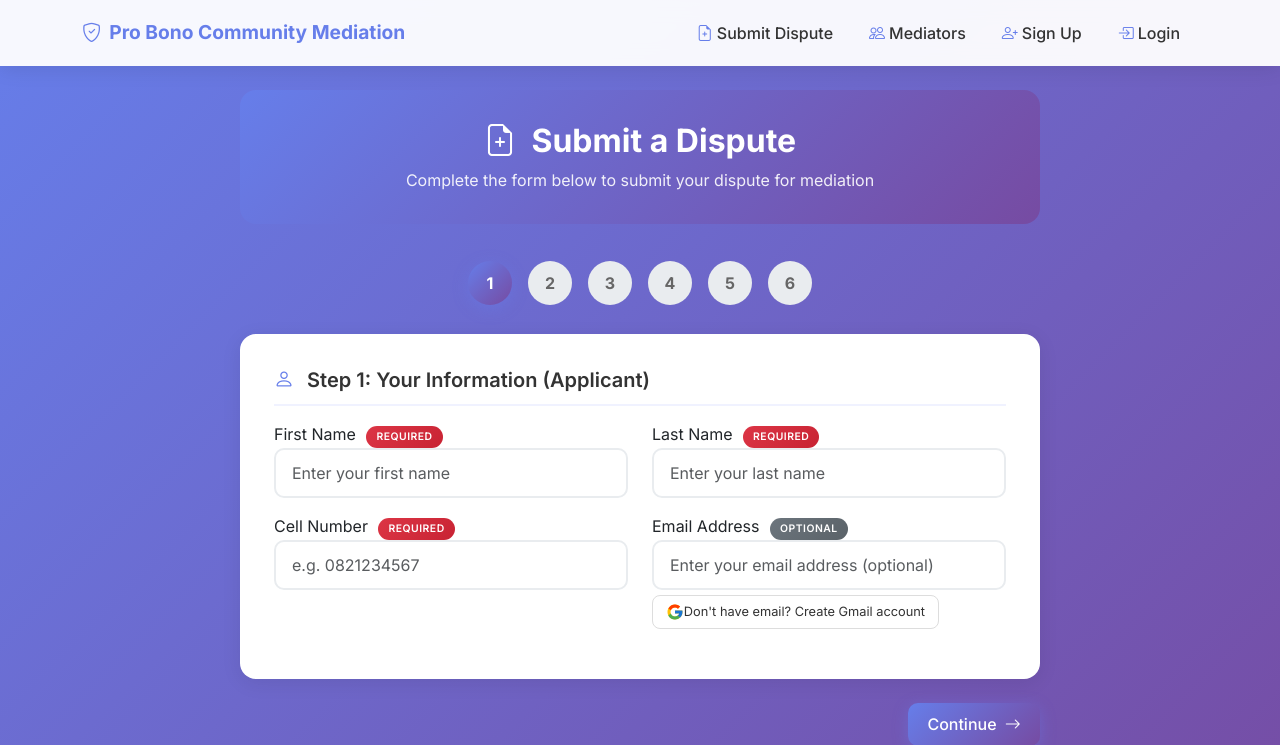
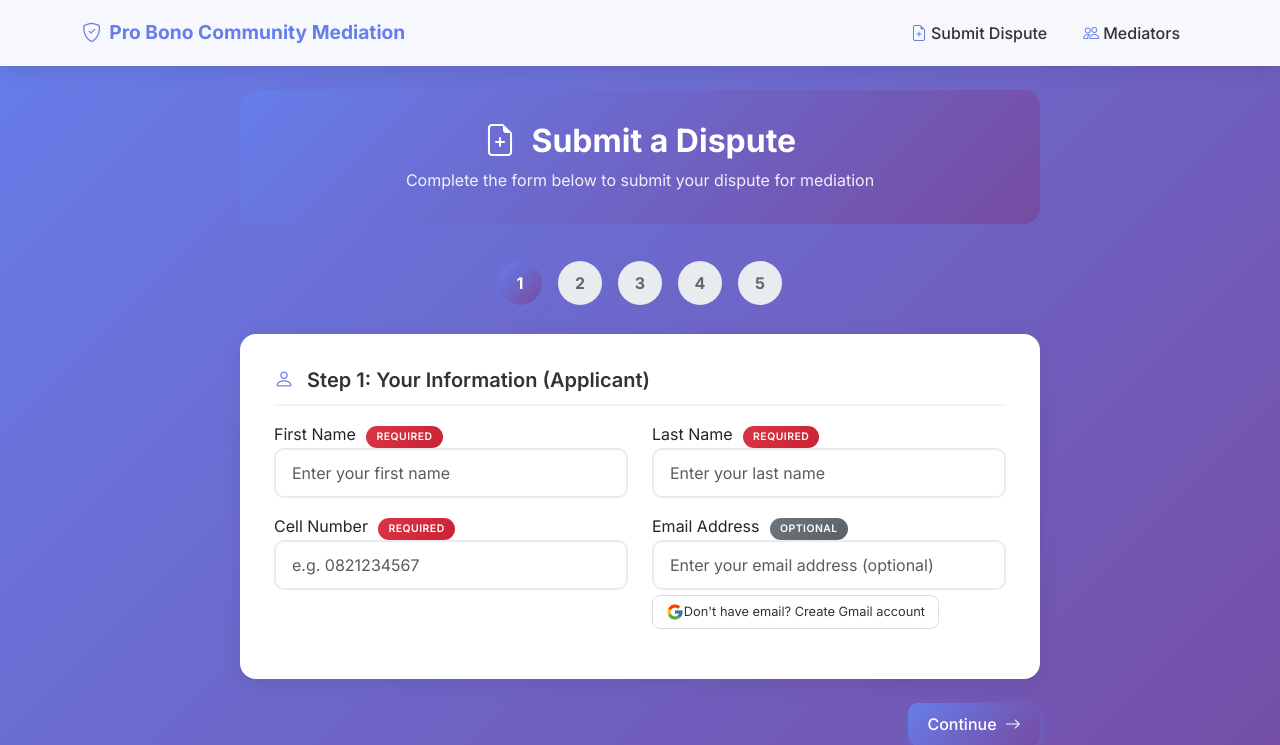
Before and after one commit to JVW-Hue/Mediator-On-Call-, a Django app: page /apply/ in a window 1280 px wide. Shown: the top 745 px of the page. Run offline with Django 5.2, Linux system fonts and the light colour scheme; data that the repository does not hold is empty; parts of the project's set-up code (start-up, migrations or seed data) failed here and were passed over; some libraries are stand-ins or nearby versions.

Commit message:
Simplify dispute form - combine photos and documents, remove login/signup from public pages
- Combined Step 3 (Photos) and Step 4 (Documents) into single step
- Reduced form from 6 steps to 5 steps
- Removed login/signup links from public navigation
- Removed respondent type selection as first step - now applicant info comes first

```diff
--- a/disputes/templates/base.html
+++ b/disputes/templates/base.html
@@ -143,13 +143,6 @@
                     <a class="nav-link" href="{% url 'logout' %}">
                         <i class="bi bi-box-arrow-right me-1"></i>Logout
                     </a>
-                    {% else %}
-                    <a class="nav-link" href="{% url 'signup' %}">
-                        <i class="bi bi-person-plus me-1"></i>Sign Up
-                    </a>
-                    <a class="nav-link" href="{% url 'login' %}">
-                        <i class="bi bi-box-arrow-in-right me-1"></i>Login
-                    </a>
                     {% endif %}
                 </div>
             </div>
--- a/disputes/templates/disputes/apply.html
+++ b/disputes/templates/disputes/apply.html
@@ -170,7 +188,6 @@
         <div class="step-dot" id="step-dot-3">3</div>
         <div class="step-dot" id="step-dot-4">4</div>
         <div class="step-dot" id="step-dot-5">5</div>
-        <div class="step-dot" id="step-dot-6">6</div>
     </div>
 
     <form method="post" enctype="multipart/form-data" id="disputeForm">
@@ -280,29 +297,38 @@
             </div>
         </div>
 
-        <!-- Step 3: Photos (Optional) -->
+        <!-- Step 3: Photos & Documents (Optional) -->
         <div class="form-section hidden" id="step3">
-            <h5><i class="bi bi-camera"></i> Step 3: Add Photos <span class="optional-badge">OPTIONAL</span></h5>
-            <p class="text-muted">Take or upload photos to support your dispute. You can select multiple.</p>
-            <div class="mb-3">
-                <div class="d-flex gap-2 flex-wrap mb-3" id="photo-upload-area">
-                    <label for="id_photo" class="btn btn-primary">
-                        <i class="bi bi-camera-fill me-1"></i> Add Photos
+            <h5><i class="bi bi-camera"></i> Step 3: Photos & Documents <span class="optional-badge">OPTIONAL</span></h5>
+            <p class="text-muted">Add photos and documents to support your dispute. You can skip this step.</p>
+
+            <div class="upload-section">
+                <div class="upload-box">
+                    <i class="bi bi-camera-fill d-block"></i>
+                    <strong>Photos</strong>
+                    <p class="small text-muted mb-2">Take or upload photos</p>
+                    <label for="id_photo" class="btn btn-outline-primary btn-sm">
+                        <i class="bi bi-plus"></i> Add Photos
                     </label>
                     <input type="file" id="id_photo" name="photo" accept="image/*" capture="environment" class="d-none" multiple>
                 </div>
-                <div id="photo-preview" class="mt-3 d-flex gap-2 flex-wrap" style="max-width: 100%; overflow: hidden;"></div>
-                <small class="text-muted d-block mt-2">Click "Add Photos" to select from gallery or take new photos. Leave empty to skip.</small>
-                <div id="photo-count" class="mt-2 text-success fw-bold"></div>
+                <div class="upload-box">
+                    <i class="bi bi-file-earmark-arrow-up d-block"></i>
+                    <strong>Documents</strong>
+                    <p class="small text-muted mb-2">Upload PDF, Word, images</p>
+                    <label for="doc-0" class="btn btn-outline-primary btn-sm">
+                        <i class="bi bi-plus"></i> Add Files
+                    </label>
+                </div>
             </div>
-        </div>
 
-        <!-- Step 4: Documents (Optional) -->
-        <div class="form-section hidden" id="step4">
-            <h5><i class="bi bi-paperclip"></i> Step 4: Supporting Documents <span class="optional-badge">OPTIONAL</span></h5>
-            <p class="text-muted">Upload documents to support your dispute (PDF, images, Word files). Leave empty to skip.</p>
+            <!-- Photo Preview -->
+            <div id="photo-preview" class="d-flex gap-2 flex-wrap mb-3" style="max-width: 100%; overflow: hidden;"></div>
+            <div id="photo-count" class="mb-3 text-success fw-bold"></div>
+
+            <!-- Documents -->
             <div class="mb-3" id="documents-container">
-                <div class="input-group mb-2">
+                <div class="input-group mb-2" id="doc-0">
                     <input type="file" name="document_set-0-file" class="form-control" accept=".pdf,.doc,.docx,.jpg,.jpeg,.png">
                     <button type="button" class="btn btn-success" onclick="addDocumentField()">
                         <i class="bi bi-plus"></i>
@@ -319,9 +345,9 @@
             </div>
         </div>
 
-        <!-- Step 5: Respondent Type -->
-        <div class="form-section hidden" id="step5">
-            <h5><i class="bi bi-person-check"></i> Step 5: Who is your Respondent?</h5>
+        <!-- Step 4: Respondent Type -->
+        <div class="form-section hidden" id="step4">
+            <h5><i class="bi bi-person-check"></i> Step 4: Who is your Respondent?</h5>
             <p class="text-muted">Please select the type of respondent.</p>
 
             <div class="row mt-4">
@@ -348,9 +374,9 @@
             </div>
         </div>
 
-        <!-- Step 6: Respondent Information (Individual) -->
-        <div class="form-section hidden" id="step6-individual">
-            <h5><i class="bi bi-person"></i> Step 6: Respondent Information (Individual)</h5>
+        <!-- Step 5: Respondent Information (Individual) -->
+        <div class="form-section hidden" id="step5-individual">
+            <h5><i class="bi bi-person"></i> Step 5: Respondent Information (Individual)</h5>
             <div class="row mt-3">
                 <div class="col-md-6 mb-3">
                     <label>Respondent First Name <span class="required-badge">REQUIRED</span></label>
@@ -376,9 +402,9 @@
             </div>
         </div>
 
-        <!-- Step 6: Respondent Information (Business) -->
-        <div class="form-section hidden" id="step6-business">
-            <h5><i class="bi bi-building"></i> Step 6: Respondent Information (Business)</h5>
+        <!-- Step 5: Respondent Information (Business) -->
+        <div class="form-section hidden" id="step5-business">
+            <h5><i class="bi bi-building"></i> Step 5: Respondent Information (Business)</h5>
             <div class="row mt-3">
                 <div class="col-md-6 mb-3">
                     <label>Business Name <span class="required-badge">REQUIRED</span></label>
@@ -431,7 +457,7 @@
 
 <script>
 let currentStep = 1;
-const totalSteps = 6;
+const totalSteps = 5;
 let respondentType = 'ind';
 
 function updateStepDisplay() {
@@ -440,9 +466,8 @@ function updateStepDisplay() {
     document.getElementById('step2').classList.add('hidden');
     document.getElementById('step3').classList.add('hidden');
     document.getElementById('step4').classList.add('hidden');
-    document.getElementById('step5').classList.add('hidden');
-    document.getElementById('step6-individual').classList.add('hidden');
-    document.getElementById('step6-business').classList.add('hidden');
+    document.getElementById('step5-individual').classList.add('hidden');
+    document.getElementById('step5-business').classList.add('hidden');
 
     // Reset all step dots
     for (let i = 1; i <= totalSteps; i++) {
@@ -472,24 +497,16 @@ function updateStepDisplay() {
         document.getElementById('step-dot-3').classList.add('completed');
         document.getElementById('step-dot-4').classList.add('active');
     } else if (currentStep === 5) {
-        document.getElementById('step5').classList.remove('hidden');
+        if (respondentType === 'bus') {
+            document.getElementById('step5-business').classList.remove('hidden');
+        } else {
+            document.getElementById('step5-individual').classList.remove('hidden');
+        }
         document.getElementById('step-dot-1').classList.add('completed');
         document.getElementById('step-dot-2').classList.add('completed');
         document.getElementById('step-dot-3').classList.add('completed');
         document.getElementById('step-dot-4').classList.add('completed');
         document.getElementById('step-dot-5').classList.add('active');
-    } else if (currentStep === 6) {
-        if (respondentType === 'bus') {
-            document.getElementById('step6-business').classList.remove('hidden');
-        } else {
-            document.getElementById('step6-individual').classList.remove('hidden');
-        }
-        document.getElementById('step-dot-1').classList.add('completed');
-        document.getElementById('step-dot-2').classList.add('completed');
-        document.getElementById('step-dot-3').classList.add('completed');
-        document.getElementById('step-dot-4').classList.add('completed');
-        document.getElementById('step-dot-5').classList.add('completed');
-        document.getElementById('step-dot-6').classList.add('active');
     }
 
     // Show/hide back button
@@ -582,7 +599,7 @@ function addPhotoToPreview(photoId, photoUrl) {
     photoDiv.className = 'position-relative';
     photoDiv.style.display = 'inline-block';
     photoDiv.style.margin = '5px';
-    photoDiv.innerHTML = '<img src="' + photoUrl + '" class="img-thumbnail" style="width: 120px; height: 120px; object-fit: cover; border-radius: 10px;"><button type="button" class="btn btn-sm btn-danger position-absolute top-0 end-0" style="border-radius: 50%; width: 24px; height: 24px; padding: 0;" onclick="removePhoto(' + photoId + ', this)"><i class="bi bi-x"></i></button>';
+    photoDiv.innerHTML = '<img src="' + photoUrl + '" class="img-thumbnail" style="width: 100px; height: 100px; object-fit: cover; border-radius: 10px;"><button type="button" class="btn btn-sm btn-danger position-absolute top-0 end-0" style="border-radius: 50%; width: 22px; height: 22px; padding: 0; font-size: 0.7rem;" onclick="removePhoto(' + photoId + ', this)"><i class="bi bi-x"></i></button>';
     preview.appendChild(photoDiv);
 }
 
```
Also changed, not shown: other parts of disputes/templates/disputes/apply.html (+23 -5 lines).
